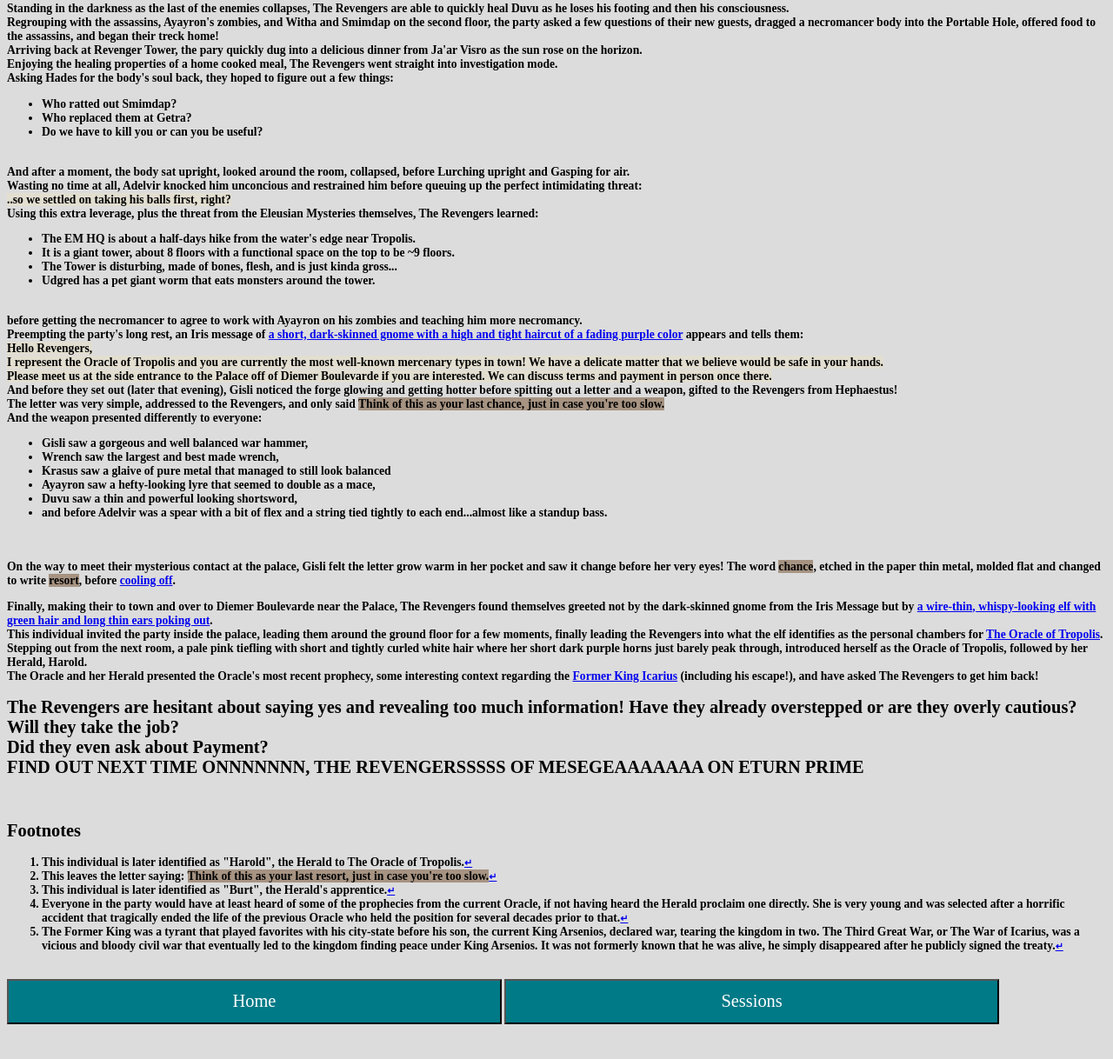
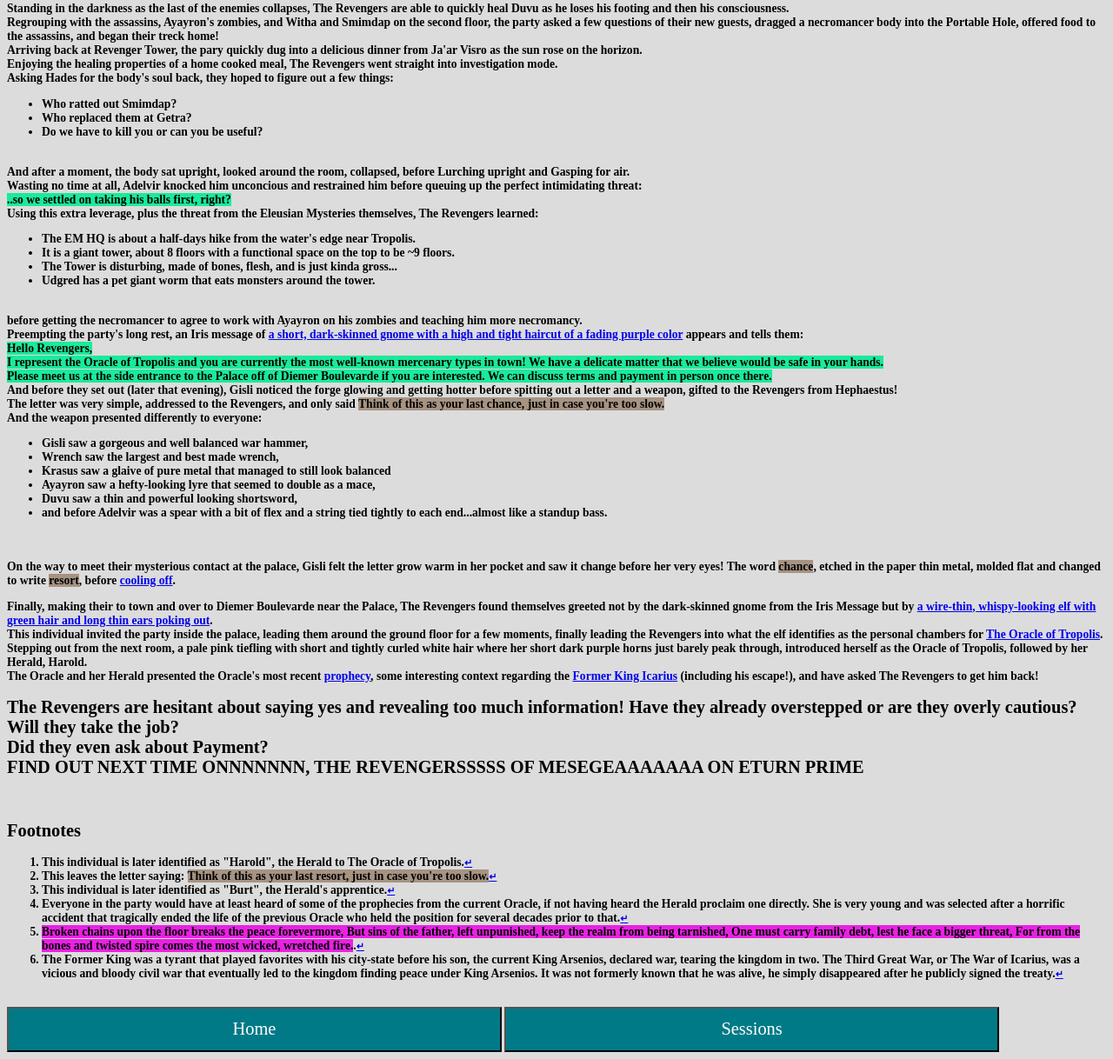
Before and after one commit to TheDiemer/resumeSite, a Flask app: page /last in a window 1280 px wide. Shown: the part 136-1354 px from the top of the page at 87% size. Before the commit the page ends 1314 px from the top, so only its background shows below. Run offline with Flask 2, Linux system fonts and the light colour scheme.

Commit message:
fix(recap): more formatting fun!

```diff
--- a/dnd/static/css/details.css
+++ b/dnd/static/css/details.css
@@ -93,7 +93,10 @@ form {
   background-color: rgb(166, 147, 130);
 }
 #quotes {
-  background-color: rgb(226, 222, 208);
+  background-color: rgb(27, 234, 154);
+}
+#prophecy {
+  background-color: rgb(232, 34, 227);
 }
 table, tr {
   border: 1px solid black;
--- a/dnd/templates/recap.html
+++ b/dnd/templates/recap.html
@@ -61,7 +61,7 @@
 				Stepping out from the next room, a pale pink tiefling with short and tightly curled white hair where her short dark purple horns just barely peak through, introduced herself as the Oracle of Tropolis, followed by her Herald, Harold.<br>
 			</a>
 			<a>
-				The Oracle and her Herald presented the Oracle's most recent prophecy, some interesting context regarding the <a ariad-describedby="footnote-label" href="#Icarius" id="Icarius-ref">Former King Icarius</a> (including his escape!), and have asked The Revengers to get him back!<br>
+				The Oracle and her Herald presented the Oracle's most recent <a ariad-describedby="footnote-label" href="#Proph1" id="Proph1-ref">prophecy</a>, some interesting context regarding the <a ariad-describedby="footnote-label" href="#Icarius" id="Icarius-ref">Former King Icarius</a> (including his escape!), and have asked The Revengers to get him back!<br>
 			</a>
 		</p>
 		<p>
@@ -78,6 +78,7 @@
 				<li id="HLetter">This leaves the letter saying: <a id="letter">Think of this as your last resort, just in case you're too slow.</a><a href="#HLetter-ref" aria-label="Back to content">↵</a></li>
 				<li id="Burt">This individual is later identified as "Burt", the Herald's apprentice.<a href="#Burt-ref" aria-label="Back to content">↵</a></li>
 				<li id="TOOT">Everyone in the party would have at least heard of some of the prophecies from the current Oracle, if not having heard the Herald proclaim one directly. She is very young and was selected after a horrific accident that tragically ended the life of the previous Oracle who held the position for several decades prior to that.<a href="#TOOT-ref" aria-label="Back to content">↵</a></li>
+				<li id="Proph1"><a id="prophecy">Broken chains upon the floor breaks the peace forevermore, But sins of the father, left unpunished, keep the realm from being tarnished, One must carry family debt, lest he face a bigger threat, For from the bones and twisted spire comes the most wicked, wretched fire.</a>.<a href="#Proph1-ref" aria-label="Back to content">↵</a></li>
 				<li id="Icarius">The Former King was a tyrant that played favorites with his city-state before his son, the current King Arsenios, declared war, tearing the kingdom in two. The Third Great War, or The War of Icarius, was a vicious and bloody civil war that eventually led to the kingdom finding peace under King Arsenios. It was not formerly known that he was alive, he simply disappeared after he publicly signed the treaty.<a href="#Icarius-ref" aria-label="Back to content">↵</a></li>
 			</ol>
 		</footer>
```
